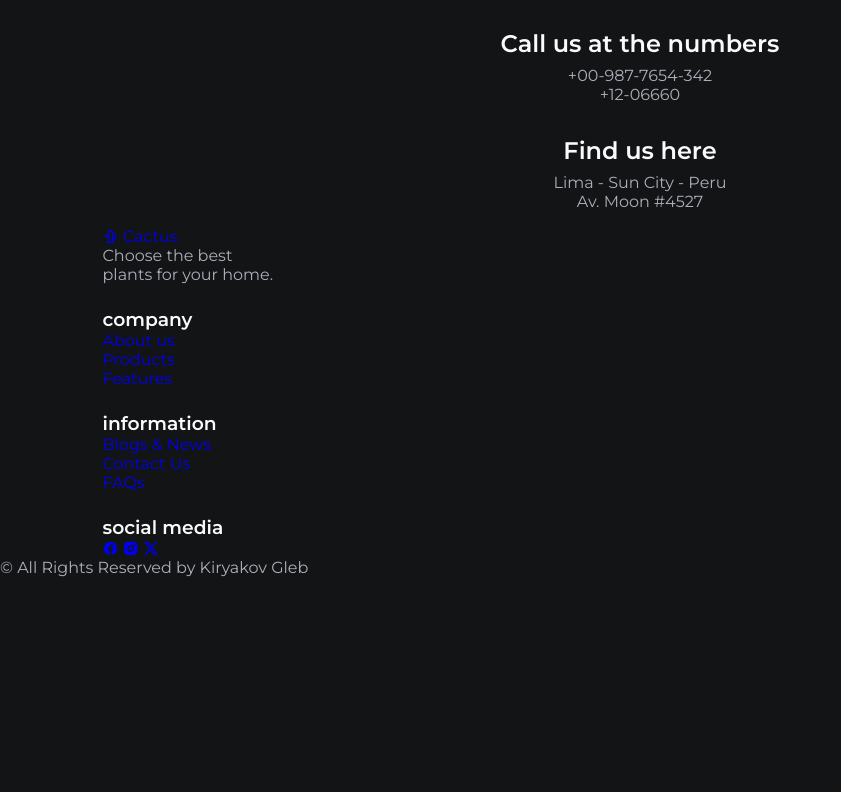
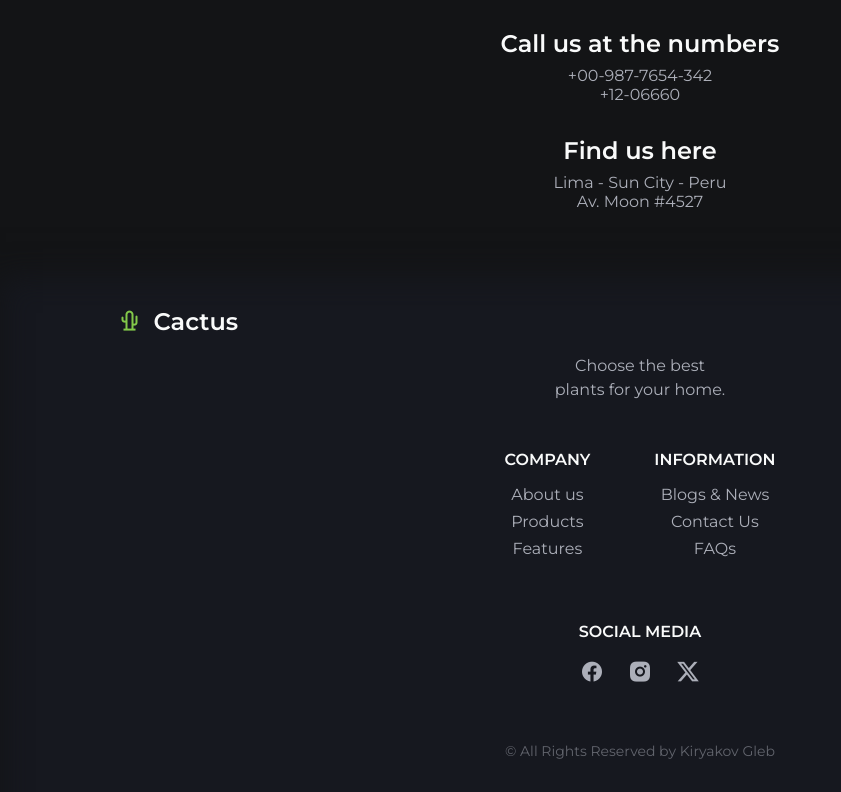
Before and after one commit to Faitsumaru/cactus-animation-website, a plain HTML site: page index.html in a window 1280 px wide. Shown: the part 4452-5244 px from the top of the page, without its empty margins (0-841 px from the left). Before the commit the page ends 5029 px from the top, so only its background shows below. Drawn offline with nearby package versions, Linux system fonts and the light colour scheme.

Commit message:
footer styles

```diff
--- a/assets/css/styles.scss
+++ b/assets/css/styles.scss
@@ -516,6 +516,94 @@ img {
 
 
 /*=============== FOOTER ===============*/
+.footer {
+  padding-block: 4rem 2rem;
+  background-color: var(--gray-color);
+  box-shadow: inset 0px 50px 30px var(--body-color);
+
+  &__container {
+    row-gap: 3rem;
+    padding: 1rem;
+  }
+
+  &__logo {
+    display: inline-flex;
+    align-items: center;
+    column-gap: .75rem;
+    color: var(--title-color);
+    font-size: var(--h2-font-size);
+    font-weight: var(--font-semi-bold);
+    margin-bottom: 1.15rem;
+    margin-left: 1.5rem;
+
+    i {
+      color: var(--first-color);
+      font-size: 1.5rem;
+      font-weight: initial;
+    }
+  }
+
+  &__descr {
+    text-align: center;
+    line-height: 1.5rem;
+  }
+
+  &__content {
+    grid-template-columns: repeat(2, max-content);
+    gap: 4rem;
+    margin: 0 auto;
+    text-align: center;
+
+    & > div:last-child {
+      grid-column-start: 1;
+      grid-column-end: 3;
+    }
+  }
+
+  &__title {
+    font-size: var(--normal-font-size);
+    text-transform: uppercase;
+    margin-bottom: 1rem;
+  }
+
+  &__links {
+    display: grid;
+    row-gap: .5rem;
+  }
+
+  &__link {
+    color: var(--text-color);
+    transition: color .5s;
+  }
+
+  &__social {
+    display: flex;
+    column-gap: 1.5rem;
+    justify-content: center;
+
+    &-link {
+      color: var(--text-color);
+      font-size: 1.5rem;
+      transition: color .5s
+    }
+  }
+
+  &__link:hover,
+  &__social-link:hover {
+    color: var(--first-color);
+  }
+
+  &__copy {
+    text-align: center;
+    display: block;
+    margin-top: 2.5rem;
+    font-size: var(--small-font-size);
+    opacity: .5;
+    filter: blur(.5px);
+    -webkit-filter: blur(.5px);
+  }
+
+}
 
 
 /*=============== SCROLL BAR ===============*/
```
Also changed, not shown: assets/css/styles.css.
